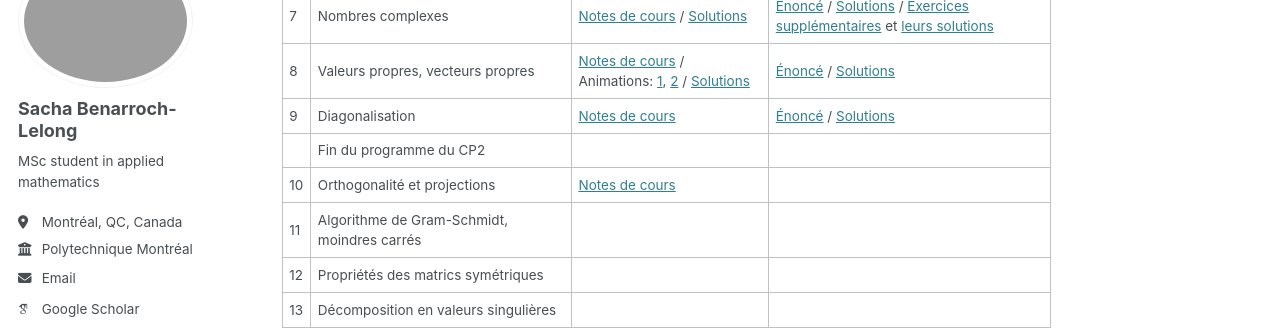
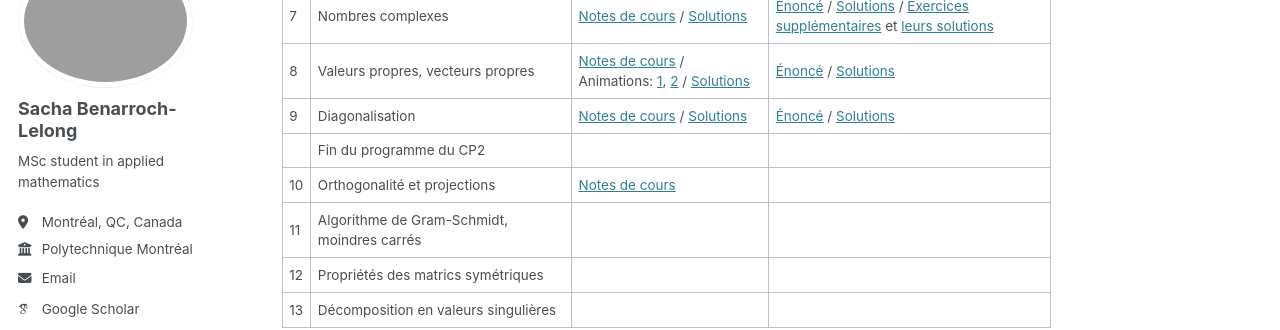
Before and after one commit to sblelong/sblelong.github.io, a Jekyll site: the page built from _teaching/mth1008.md, in a window 1280 px wide and 900 px high, scrolled down 650 px. Shown: the part 152-482 px from the top of the window. Built offline with Jekyll 4.4.1, drawn with Linux system fonts in a browser that asks for light colours; some web fonts are replaced.

Commit message:
update c10

```diff
--- a/_teaching/mth1008.md
+++ b/_teaching/mth1008.md
@@ -24,7 +24,7 @@ date: 2026-01-01
 | 6   | Applications linéaires                                              | [Notes de cours](/files/mth1008/cours/c6.pdf)                                                                                                                                          | [Énoncé](/files/mth1008/td/td6.pdf) / [Solutions](/files/mth1008/td/td6-solutions.pdf)                                                                                                                                        |
 | 7   | Nombres complexes                                                   | [Notes de cours](/files/mth1008/cours/c7.pdf) / [Solutions](/files/mth1008/cours/sc7.pdf)                                                                                              | [Énoncé](/files/mth1008/td/td7.pdf) / [Solutions](/files/mth1008/td/td7-solutions.pdf) / [Exercices supplémentaires](/files/mth1008/td/exos-sup-complexes.pdf) et [leurs solutions](/files/mth1008/td/exos-sup-solutions.pdf) |
 | 8   | Valeurs propres, vecteurs propres                                   | [Notes de cours](/files/mth1008/cours/c8.pdf) / Animations: [1](/files/mth1008/cours/c8-anim1.mp4), [2](/files/mth1008/cours/c8-anim2.mp4) / [Solutions](/files/mth1008/cours/sc8.pdf) | [Énoncé](/files/mth1008/td/td8.pdf) / [Solutions](/files/mth1008/td/td8-solutions.pdf)                                                                                                                                        |
-| 9   | Diagonalisation                                                     | [Notes de cours](/files/mth1008/cours/c9.pdf)                                                                                                                                          | [Énoncé](/files/mth1008/td/td9.pdf) / [Solutions](/files/mth1008/td/td9-solutions.pdf)                                                                                                                                        |
+| 9   | Diagonalisation                                                     | [Notes de cours](/files/mth1008/cours/c9.pdf) / [Solutions](/files/mth1008/cours/sc9.pdf)                                                                                              | [Énoncé](/files/mth1008/td/td9.pdf) / [Solutions](/files/mth1008/td/td9-solutions.pdf)                                                                                                                                        |
 |     | Fin du programme du CP2                                             |                                                                                                                                                                                        |
 | 10  | Orthogonalité et projections                                        | [Notes de cours](/files/mth1008/cours/c10.pdf)                                                                                                                                         |                                                                                                                                                                                                                               |
 | 11  | Algorithme de Gram-Schmidt, moindres carrés                         |                                                                                                                                                                                        |                                                                                                                                                                                                                               |
```
Also changed, not shown: 2 other files.
